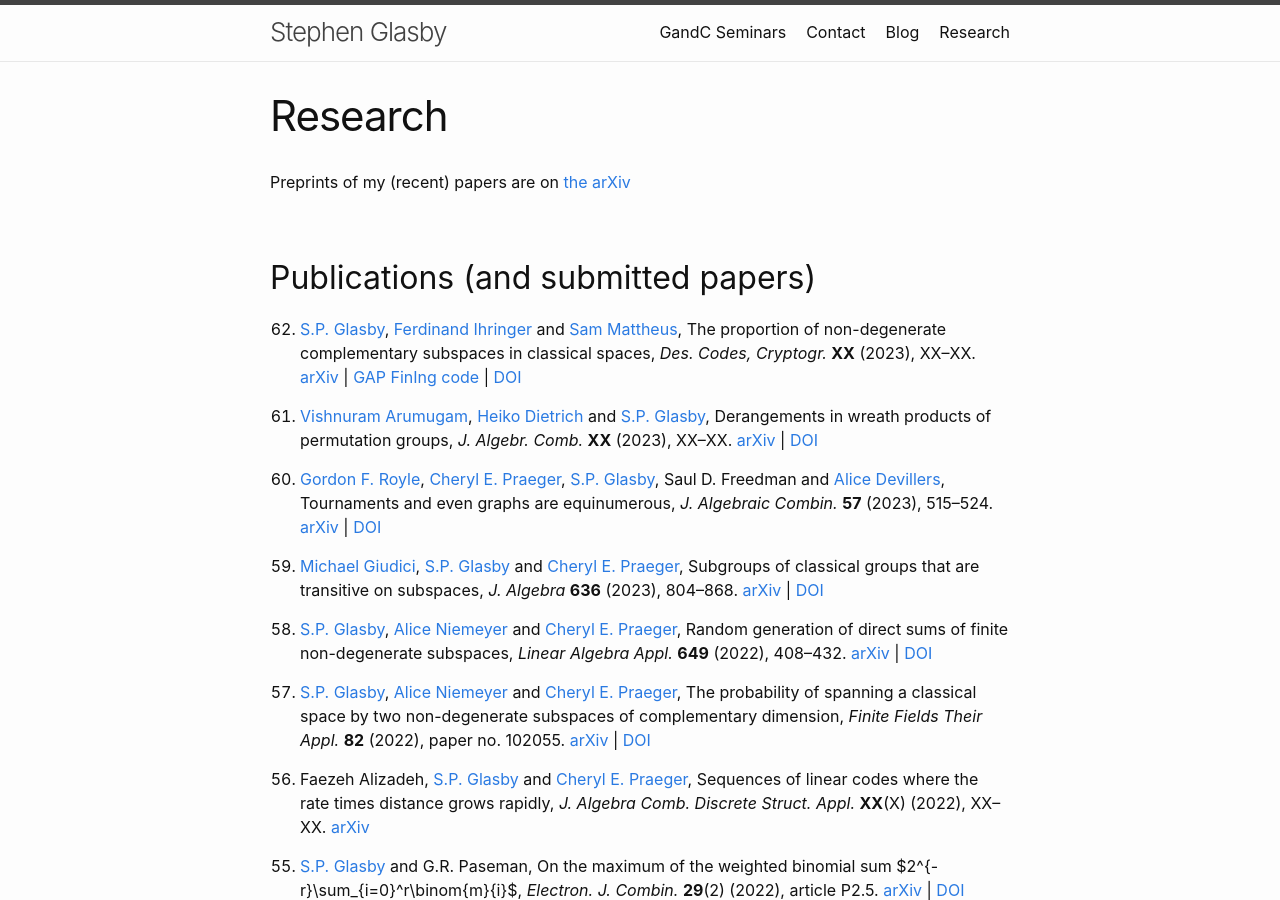
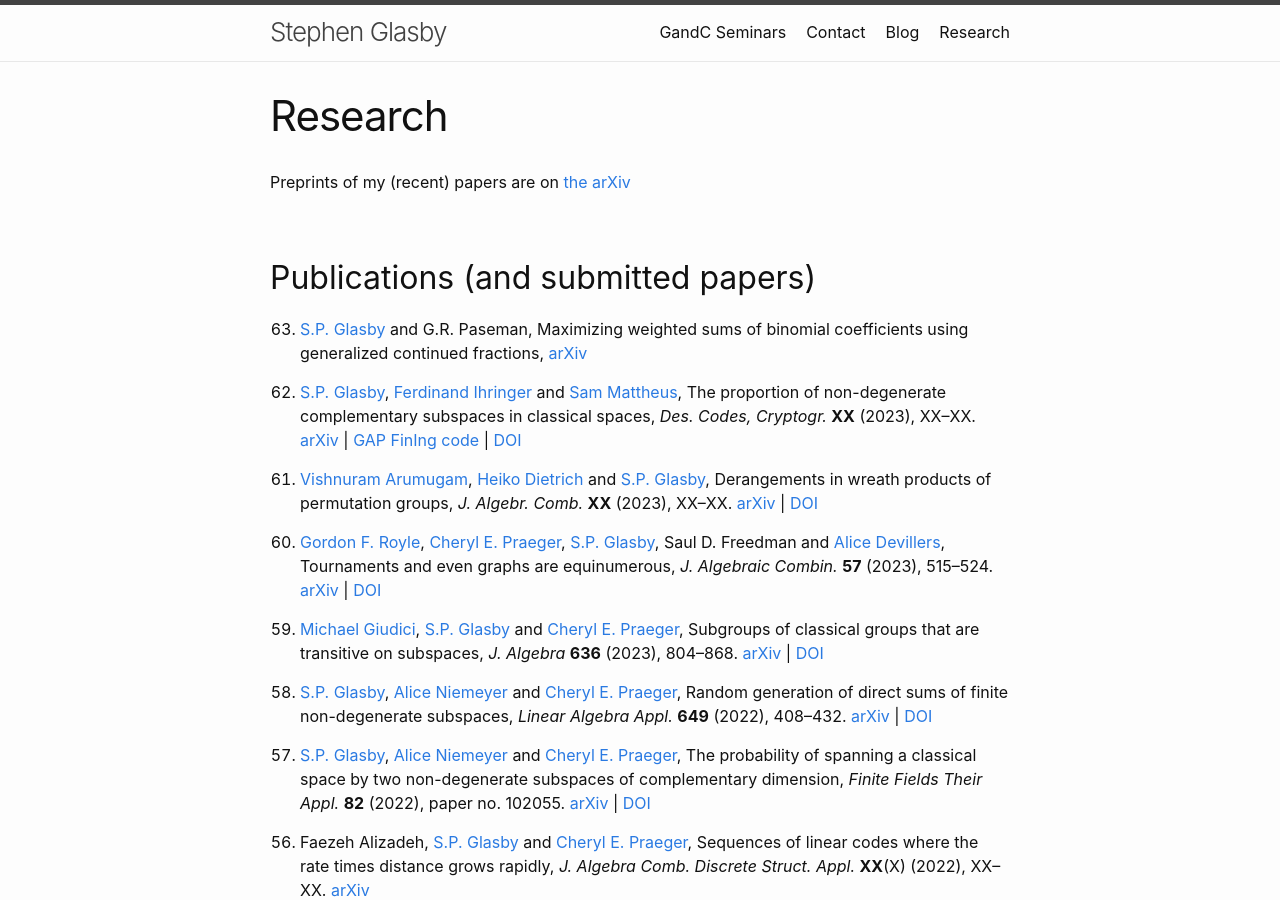
Before and after one commit to StephenGlasby/StephenGlasby.github.io, a Jekyll site: the page built from publications.md, in a window 1280 px wide and 900 px high. Built offline with Jekyll 4.4.1, drawn with Linux system fonts in a browser that asks for light colours.

Commit message:
Gerhard2

```diff
--- a/publications.md
+++ b/publications.md
@@ -12,18 +12,18 @@ Preprints of my (recent) papers are on [the arXiv](https://arxiv.org/a/glasby_s_
 -->
 
 <!--
-0. [S.P. Glasby](https://staffhome.ecm.uwa.edu.au/~00059629/) and
-  G.R. Paseman,
-  Maximizing weighted sums of binomial coefficients using generalized
-  continued fractions,
-  [arXiv](https://arxiv.org/abs/arXiv:2310.12517)
-
 0. [S.P. Glasby](https://staffhome.ecm.uwa.edu.au/~00059629/),
   [Alice Niemeyer](https://www.mathb.rwth-aachen.de/Mitarbeiter/niemeyer.php)
   and [Cheryl E. Praeger](https://www.uwa.edu.au/people/cheryl.praeger),
   Bipartite *q*-Kneser graphs and two-generated irreducible linear groups,
   [arXiv](https://arxiv.org/abs/xxxx.xxxxx)
 -->
+
+0. [S.P. Glasby](https://staffhome.ecm.uwa.edu.au/~00059629/) and
+  G.R. Paseman,
+  Maximizing weighted sums of binomial coefficients using generalized
+  continued fractions,
+  [arXiv](https://arxiv.org/abs/arXiv:2310.12517)
 
 0. [S.P. Glasby](https://staffhome.ecm.uwa.edu.au/~00059629/),
   [Ferdinand Ihringer](http://math.ihringer.org/) and
```
